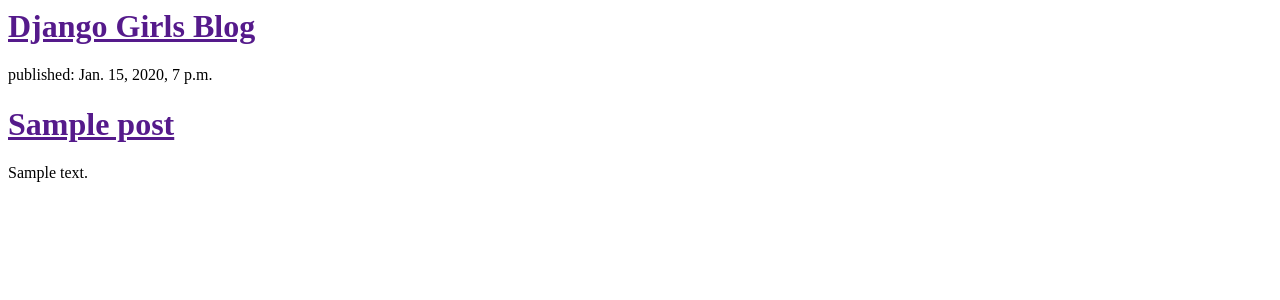
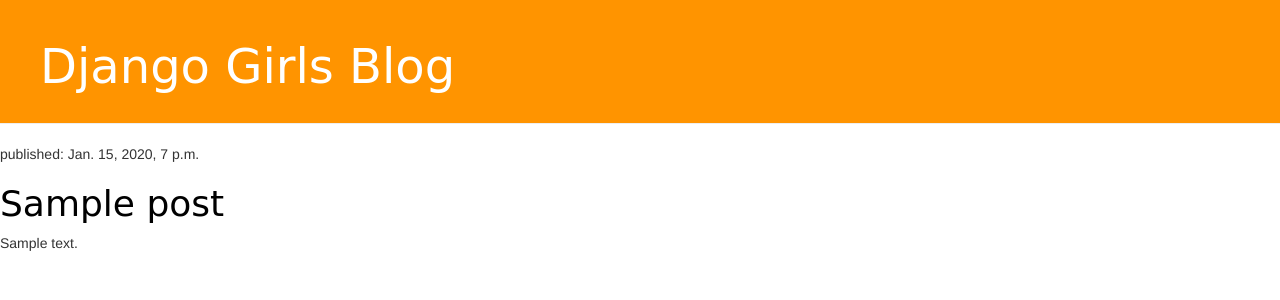
Before and after one commit to sgs0322/my-first-blog, a Django app: template blog/templates/blog/post_list.html in a window 1280 px wide. Shown: the top 300 px of the page. Run offline with Django 3.2, Linux system fonts and the light colour scheme; the template is opened without the code that fills it: values that come from a table or form of the project are taken from there, others are empty; tables that the repository leaves empty hold one stand-in row (values such as "Sample post"); some libraries are stand-ins or nearby versions.

Commit message:
Changed the HTML for the site.

```diff
--- /dev/null
+++ b/blog/static/css/blog.css
@@ -0,0 +1,47 @@
+.page-header {
+    background-color: #ff9400;
+    margin-top: 0;
+    padding: 20px 20px 20px 40px;
+}
+
+.page-header h1, .page-header h1 a, .page-header h1 a:visited, .page-header h1 a:active {
+    color: #ffffff;
+    font-size: 36pt;
+    text-decoration: none;
+}
+
+.content {
+    margin-left: 40px;
+}
+
+h1, h2, h3, h4 {
+    font-family: 'Lobster', cursive;
+}
+
+.date {
+    float: right;
+    color: #828282;
+}
+
+.save {
+    float: right;
+}
+
+.post-form textarea, .post-form input {
+    width: 100%;
+}
+
+.top-menu, .top-menu:hover, .top-menu:visited {
+    color: #ffffff;
+    float: right;
+    font-size: 26pt;
+    margin-right: 20px;
+}
+
+.post {
+    margin-bottom: 70px;
+}
+
+.post h1 a, .post h1 a:visited {
+    color: #000000;
+}
--- a/blog/templates/blog/post_list.html
+++ b/blog/templates/blog/post_list.html
@@ -1,15 +1,19 @@
+{% load staticfiles %}
 <html>
     <head>
         <title>Django Girls blog</title>
+        <link rel="stylesheet" href="//maxcdn.bootstrapcdn.com/bootstrap/3.2.0/css/bootstrap.min.css">
+        <link rel="stylesheet" href="//maxcdn.bootstrapcdn.com/bootstrap/3.2.0/css/bootstrap-theme.min.css">
+        <link rel="stylesheet" href="{% static 'css/blog.css' %}">
     </head>
     <body>
-            <div>
-                <h1><a href="">Django Girls Blog</a></h1>
+        <div class="page-header">
+		    <h1><a href="/">Django Girls Blog</a></h1>
 		</div>
 
         {% for post in posts %}
-            	<div>
-			       	<p>published: {{	post.published_date }}</p>
+            <div class="post">
+			    <p>published: {{ post.published_date }}</p>
 			    <h1><a href="">{{ post.title }}</a></h1>
 			    <p>{{ post.text|linebreaksbr }}</p>
 			</div>
```
Lines whose indentation alone changed are shown as unchanged.
